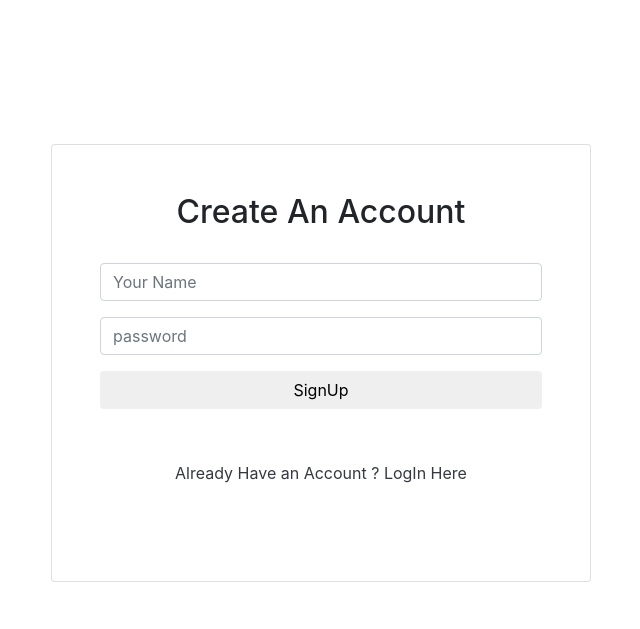
After one commit to brightigiemokha/expenses_tracker, a Django app: page /signup in a window 1280 px wide. The commit adds this page. Shown: the top 629 px of the page, without its empty margins (319-959 px from the left). Run offline with Django 3.2, Linux system fonts and the light colour scheme.

Commit message:
add signup page, updated urls and linked to views. add image logo

```diff
--- a/blog/templates/blog/loginn.html
+++ b/blog/templates/blog/loginn.html
@@ -1,4 +1,4 @@
-{% entends 'blog/base.html %}
+{% entends 'blog/base.html' %}
 {%block content%}
 {% load static %}
     <div class="container">
--- /dev/null
+++ b/blog/templates/blog/signup.html
@@ -0,0 +1,36 @@
+{% extends 'blog/base.html' %}
+{%block content%}
+{% load static %}
+<div class="container">
+    <div class="row">
+        <div class="col-md-6 offset-md-3">
+            <br><br><br><br>
+            <div class="card my-5">
+                <form class="card-body cardbody-color p-lg-5" >
+
+                    <div class="text-center">
+                        <h2>Create An Account</h2>
+                    </div>
+                    <br>
+                    <div class="mb-3">
+                        <input type="text" class="form-control" id="Username" aria-describedby="emailHelp"
+                            placeholder="Your Name" >
+                    </div>
+                    <div class="mb-3">
+                        <input type="password" class="form-control" id="password"
+                          placeholder="password" name="upassword">
+                    </div>
+                    <div class="text-center"><button type="submit" class="btn btn-color px-5 mb-5 w-100" >
+                        SignUp</button>
+                    </div>
+                    <div id="emailHelp" class="form-text text-center mb-5 text-dark">Already Have an Account ? <a href="/" class="text-dark fw-bold"> LogIn Here</a>
+                    </div>
+                </form>
+            </div>
+
+        </div>
+    </div>
+</div>
+
+
+{% endblock %}
--- a/blog/urls.py
+++ b/blog/urls.py
@@ -4,4 +4,6 @@ from  . import views
 
 urlpatterns = [
     path('', views.test),
+    path('loginn/', views.loginn),
+    path('signup', views.signup)
 ]
--- a/blog/views.py
+++ b/blog/views.py
@@ -4,3 +4,11 @@ from django.http import HttpResponse
 # Create your views here.
 def test(request):
     return render(request, 'blog/base.html')
+
+
+def loginn(request):
+    return render(request, 'blog/loginn.html')
+
+
+def signup(request):
+    return render(request, 'blog/signup.html')
```
Also changed, not shown: blog/templates/blog/static/image/logo.png (added).
